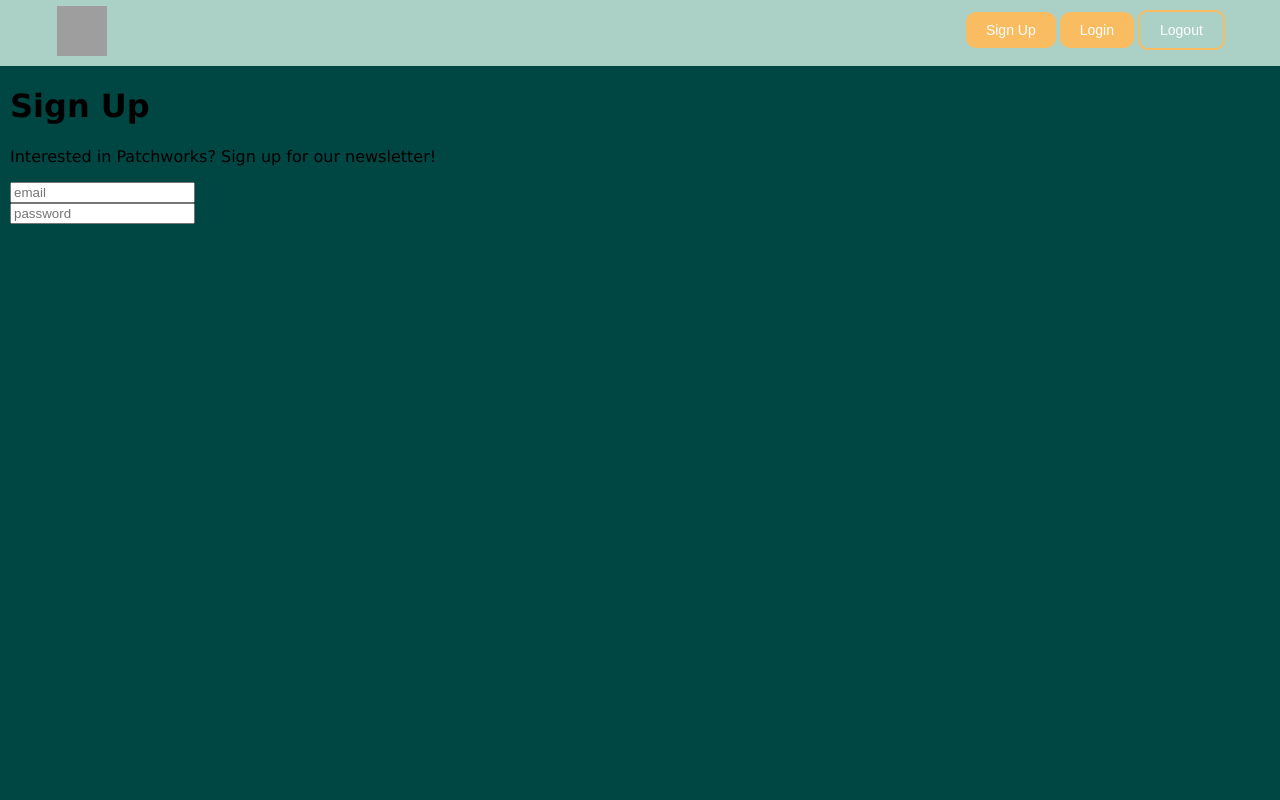
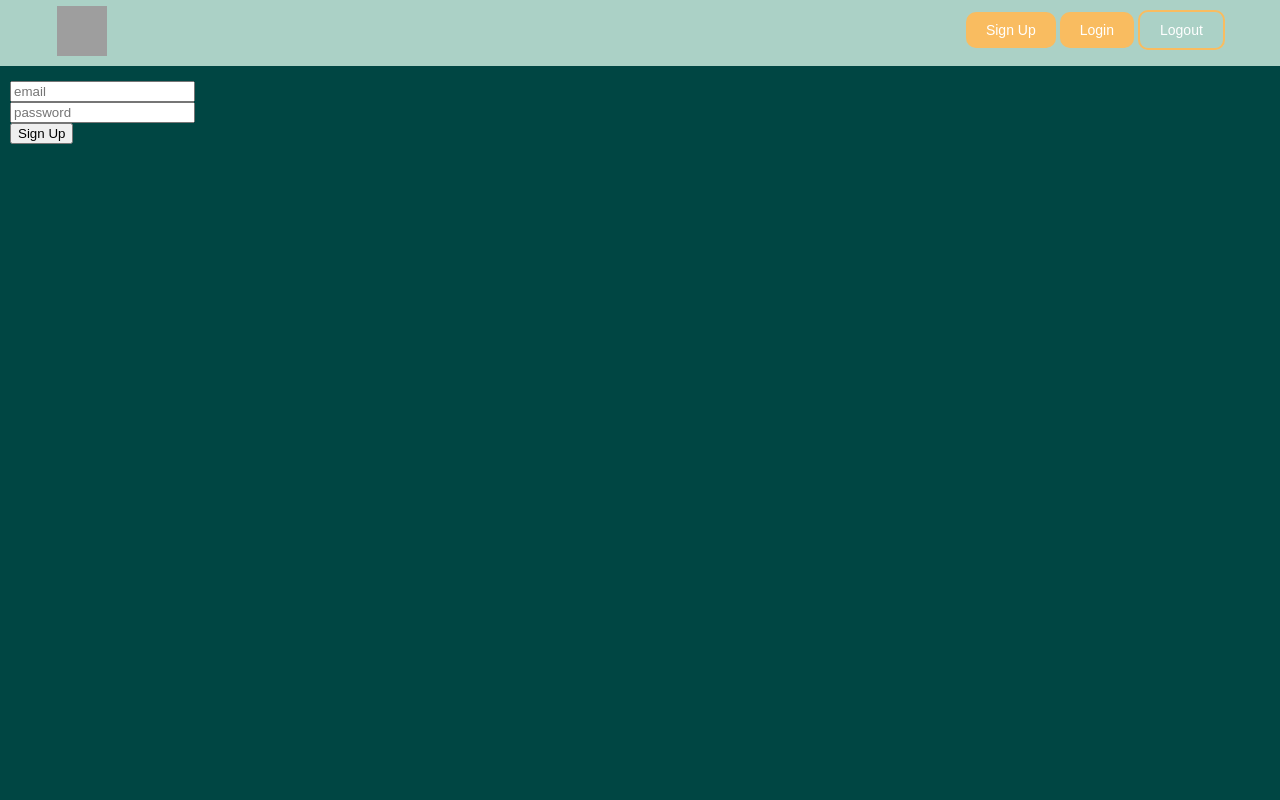
Before and after one commit to Hack-The-Tunnels-8/hack-the-tunnels-patchworks, a React (Vite) app in the folder client/: page /sign-up in a window 1280 px wide. Shown: the top 800 px of the page. Built offline with nearby package versions, Linux system fonts and the light colour scheme; grey boxes are pictures that could not be loaded.

Commit message:
gif 404 works, navbar updated

```diff
--- a/client/src/components/Navbar/Navbar.style.scss
+++ b/client/src/components/Navbar/Navbar.style.scss
@@ -5,6 +5,8 @@ body {
 
 .navbar {
   width: 100%;
+  position: fixed;
+  top: 0;
   background-color: #abd1c6;
 }
 
--- a/client/src/infrastructure/ServiceAPI/Accounts.ts
+++ b/client/src/infrastructure/ServiceAPI/Accounts.ts
@@ -15,3 +15,22 @@ export const login = async (email: string, password: string) => {
   const json = await response.json();
   return json;
 };
+
+
+export const signUp = async (email: string, password: string) => {
+  const response = await fetch(
+    `${import.meta.env.VITE_API_ROOT}/api/v1/signup`,
+    {
+      method: "POST",
+      body: JSON.stringify({
+        email: email,
+        password: password,
+      }),
+      headers: {
+        "Content-Type": "application/json",
+      },
+    },
+  );
+  const json = await response.json();
+  return json;
+};
--- a/client/src/main.tsx
+++ b/client/src/main.tsx
@@ -46,7 +46,7 @@ const router = createBrowserRouter([
   {
     path: "*",
     element: <div>404ErrorPageNotFound
-      img
+      <img src = "https://cdn.discordapp.com/attachments/1068956241495335013/1157704673478844506/lv_0_20230930114445.gif?ex=651993ff&is=6518427f&hm=57e718c6619fd8f38fce6772de27934ddb1b23647909ef5edf944c09e85f5e9f&"></img>
     </div>,
   },
 ]);
--- a/client/src/pages/SignUp/SignUp.tsx
+++ b/client/src/pages/SignUp/SignUp.tsx
@@ -1,21 +1,47 @@
 import { Page } from "../../components";
+import { useAccountContext } from "../../context";
+import { ServiceAPI } from "../../infrastructure";
 import "./SignUp.style.scss";
+import { useState, useEffect } from "react";
 
 function SignUp() {
+
+  const [email, setEmail] = useState(null);
+  const [password, setPassword] = useState(null);
+  const [message, setMessage] = useState(null);
+
+  // const { SignedUp, signup } = useAccountContext();
+
+
+  const changeEmail = Event => {
+    setEmail(Event.target.value);
+  }
+  const changePassword = Event => {
+    setPassword(Event.target.value);
+  }
+
+  const attemptSignin = async() => {
+    try {
+      const message = await ServiceAPI.signUp(email, password);
+      setMessage(message);
+    } catch (error) {
+
+    }
+  };
   return (
     <Page>
       <div className="signup-page">
         <h1>Sign Up</h1>
-        <p>Interested in Patchworks? Sign up for our newsletter!</p>
       </div>
+        <div>
+         <input placeholder="email" onChange={changeEmail}/>
+        </div>
 
-      <div>
-        <input placeholder="email" onChange={() => console.log("something")}/>
-      </div>
+        <div>
+          <input placeholder="password" onChange={changePassword}/>
+        </div>
+      <button onClick={() => attemptSignin()}>Sign Up</button>
 
-      <div>
-        <input placeholder="password" onChange={() => console.log("test")}/>
-      </div>
     </Page>
   );
 }
```
